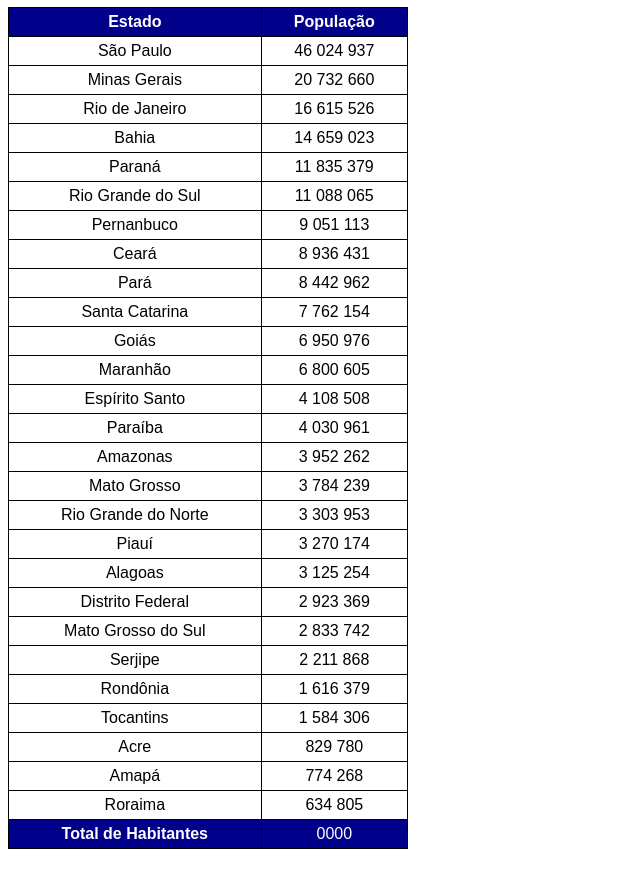
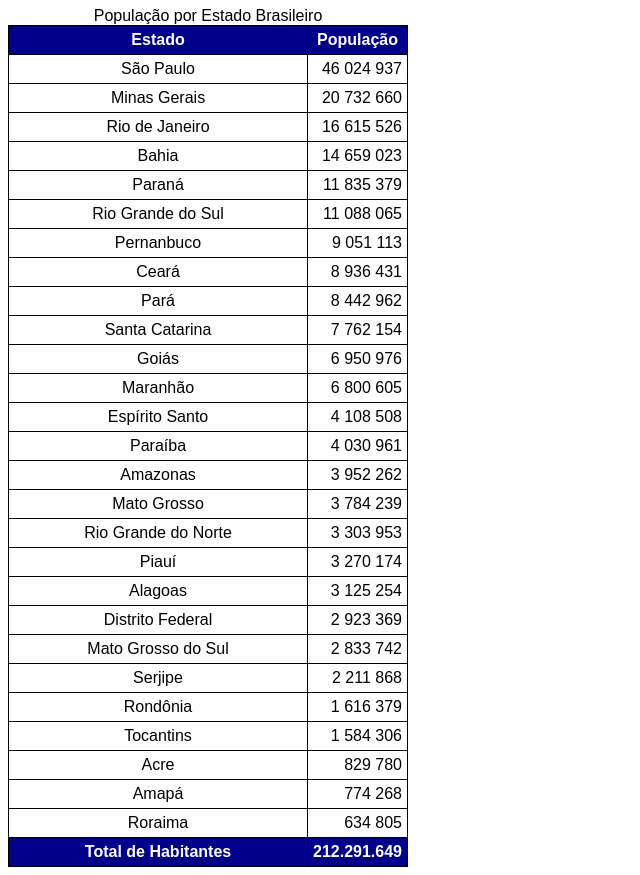
Before and after one commit to GustavoSouza5900/Html-Css, a plain HTML site: page Módulo 03/2023-05-23/tabelas-g.html in a window 1280 px wide. Shown: the part 73-948 px from the top of the page, without its empty margins (0-640 px from the left). Drawn offline with Linux system fonts and the light colour scheme.

Commit message:
Update tabelas-g.html

```diff
--- a/Módulo 03/2023-05-23/tabelas-g.html
+++ b/Módulo 03/2023-05-23/tabelas-g.html
@@ -25,12 +25,21 @@
             background-color: darkblue;
             color: white;
         }
+
+        .num{
+            text-align: right;
+        }
+
+        #pop{
+            width: 60px;
+        }
     </style>
 </head>
 <body>
-    <h1>anatomia de tabelas</h1>
+    <h1>Anatomia de tabelas</h1>
     <!--
         Table
+            Caption
             Thead
                 td, tr, th
             Tbody
@@ -39,126 +48,127 @@
                 td, tr, th
     -->
     <table>
+        <caption>População por Estado Brasileiro</caption>
         <thead>
             <tr>
-                <th>Estado</th>
-                <th>População</th>
+                <th scope="col">Estado</th>
+                <th scope="col" id="pop">População</th>
             </tr>
         </thead>
         <tbody>
             <tr>
                 <td>São Paulo</td>
-                <td>46 024 937</td>
+                <td class="num">46 024 937</td>
             </tr>
             <tr>
                 <td>Minas Gerais</td>
-                <td>20 732 660</td>
+                <td class="num">20 732 660</td>
             </tr>
             <tr>
                 <td>Rio de Janeiro</td>
-                <td>16 615 526</td>
+                <td class="num">16 615 526</td>
             </tr>
             <tr>
                 <td>Bahia</td>
-                <td>14 659 023</td>
+                <td class="num">14 659 023</td>
             </tr>
             <tr>
                 <td>Paraná</td>
-                <td>11 835 379</td>
+                <td class="num">11 835 379</td>
             </tr>
             <tr>
                 <td>Rio Grande do Sul</td>
-                <td>11 088 065</td>
+                <td class="num">11 088 065</td>
             </tr>
             <tr>
                 <td>Pernanbuco</td>
-                <td>9 051 113</td>
+                <td class="num">9 051 113</td>
             </tr>
             <tr>
                 <td>Ceará</td>
-                <td>8 936 431</td>
+                <td class="num">8 936 431</td>
             </tr>
             <tr>
                 <td>Pará</td>
-                <td>8 442 962</td>
+                <td class="num">8 442 962</td>
             </tr>
             <tr>
                 <td>Santa Catarina</td>
-                <td>7 762 154</td>
+                <td class="num">7 762 154</td>
             </tr>
             <tr>
                 <td>Goiás</td>
-                <td>6 950 976</td>
+                <td class="num">6 950 976</td>
             </tr>
             <tr>
                 <td>Maranhão</td>
-                <td>6 800 605</td>
+                <td class="num">6 800 605</td>
             </tr>
             <tr>
                 <td>Espírito Santo</td>
-                <td>4 108 508</td>
+                <td class="num">4 108 508</td>
             </tr>
             <tr>
                 <td>Paraíba</td>
-                <td>4 030 961</td>
+                <td class="num">4 030 961</td>
             </tr>
             <tr>
                 <td>Amazonas</td>
-                <td>3 952 262</td>
+                <td class="num">3 952 262</td>
             </tr>
             <tr>
                 <td>Mato Grosso</td>
-                <td>3 784 239</td>
+                <td class="num">3 784 239</td>
             </tr>
             <tr>
                 <td>Rio Grande do Norte</td>
-                <td>3 303 953</td>
+                <td class="num">3 303 953</td>
             </tr>
             <tr>
                 <td>Piauí</td>
-                <td>3 270 174</td>
+                <td class="num">3 270 174</td>
             </tr>
             <tr>
                 <td>Alagoas</td>
-                <td>3 125 254</td>
+                <td class="num">3 125 254</td>
             </tr>
             <tr>
                 <td>Distrito Federal</td>
-                <td>2 923 369</td>
+                <td class="num">2 923 369</td>
             </tr>
             <tr>
                 <td>Mato Grosso do Sul</td>
-                <td>2 833 742</td>
+                <td class="num">2 833 742</td>
             </tr>
             <tr>
                 <td>Serjipe</td>
-                <td>2 211 868</td>
+                <td class="num">2 211 868</td>
             </tr>
             <tr>
                 <td>Rondônia</td>
-                <td>1 616 379</td>
+                <td class="num">1 616 379</td>
             </tr>
             <tr>
                 <td>Tocantins</td>
-                <td>1 584 306</td>
+                <td class="num">1 584 306</td>
             </tr>
             <tr>
                 <td>Acre</td>
-                <td>829 780</td>
+                <td class="num">829 780</td>
             </tr>
             <tr>
                 <td>Amapá</td>
-                <td>774 268	</td>
+                <td class="num">774 268	</td>
             </tr>
             <tr>
                 <td>Roraima</td>
-                <td>634 805</td>
+                <td class="num">634 805</td>
             </tr>
         </tbody>
         <tfoot>
             <tr>
-                <th>Total de Habitantes</th>
-                <td>0000</td>
+                <th scope="row">Total de Habitantes</th>
+                <td class="num"><strong>212.291.649</strong></td>
             </tr>
         </tfoot>
     </table>
```
